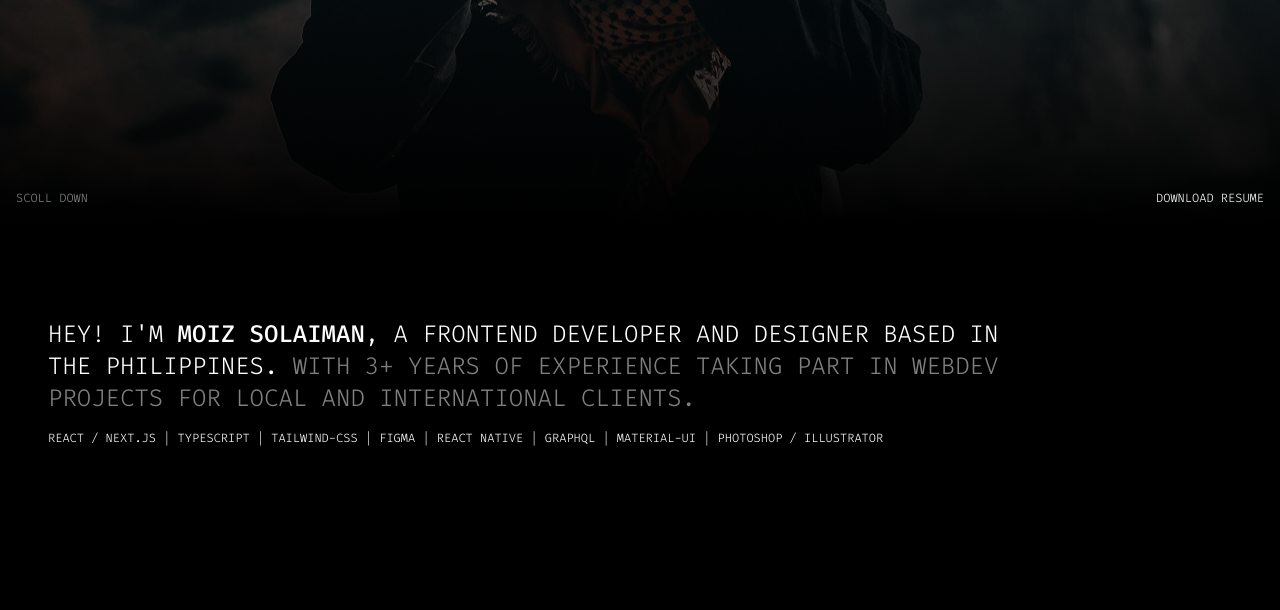
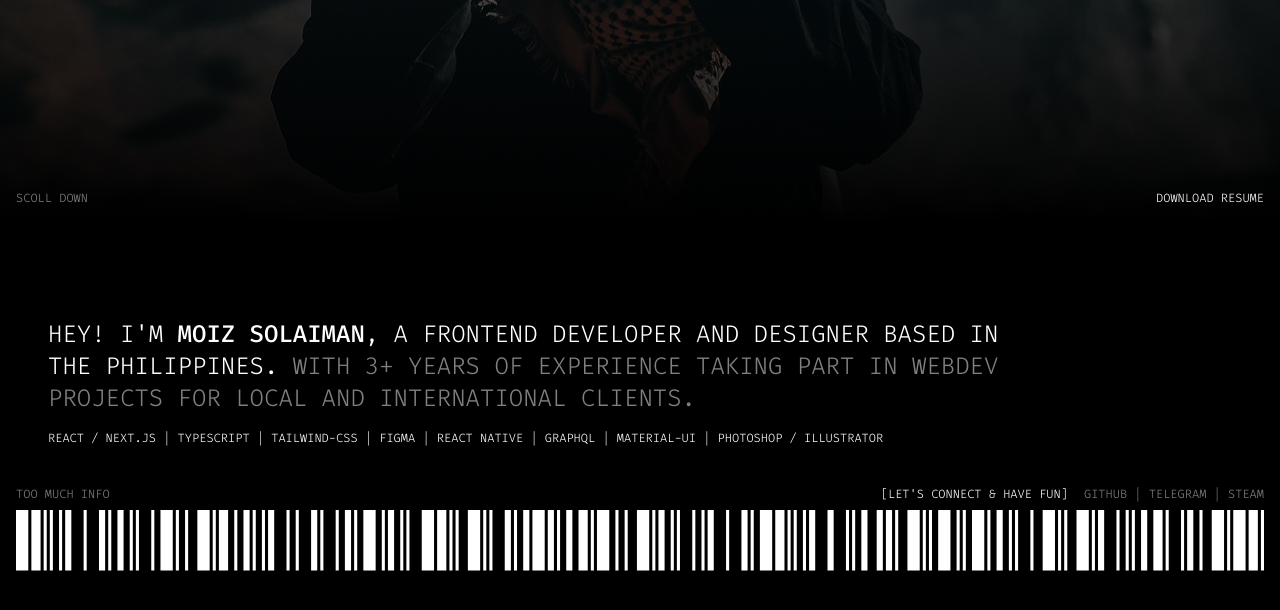
Before and after one commit to amsolaiman/my-portfolio-website-new, a Next.js app: page / in a window 1280 px wide. Shown: the part 578-1188 px from the top of the page. Built offline with nearby package versions, Linux system fonts and the light colour scheme.

Commit message:
feat: add prefooter section (#24)

```diff
--- a/src/app/page.tsx
+++ b/src/app/page.tsx
@@ -3,6 +3,7 @@ import Layout from "@/layout";
 // sections
 import AboutView from "@/sections/about";
 import HeroView from "@/sections/hero";
+import PrefooterView from "@/sections/prefooter";
 
 // ----------------------------------------------------------------------
 
@@ -12,6 +13,8 @@ export default function Page() {
       <HeroView />
 
       <AboutView />
+
+      <PrefooterView />
     </Layout>
   );
 }
--- /dev/null
+++ b/src/sections/prefooter/index.ts
@@ -0,0 +1 @@
+export { default } from "./view";
--- /dev/null
+++ b/src/sections/prefooter/view.tsx
@@ -0,0 +1,55 @@
+import Image from "next/image";
+import Link from "next/link";
+
+// ----------------------------------------------------------------------
+
+export default function PrefooterView() {
+  const SOCIALS = [
+    {
+      label: "Github",
+      href: "https://github.com/",
+    },
+    {
+      label: "Telegram",
+      href: "https://telegram.org/",
+    },
+    {
+      label: "Steam",
+      href: "https://store.steampowered.com/",
+    },
+  ];
+
+  return (
+    <section id="prefooter" className="p-4 pt-10 flex flex-col gap-2">
+      <div className="w-full flex items-center justify-between">
+        <p className="text-xs font-light uppercase opacity-50">Too much info</p>
+
+        <div className="flex gap-4">
+          <p className="text-xs font-light uppercase ">
+            [Let's connect & have fun]
+          </p>
+
+          <div className="flex opacity-50">
+            {SOCIALS.map((link, index) => (
+              <span key={link.label} className="text-xs uppercase font-light ">
+                <Link key={link.label} href={link.href}>
+                  {link.label}
+                </Link>
+                {index < SOCIALS.length - 1 && <>&nbsp;|&nbsp;</>}
+              </span>
+            ))}
+          </div>
+        </div>
+      </div>
+
+      <Image
+        src="/assets/prefooter_mailto_barcode.svg"
+        alt="Hero Brand"
+        width={1248}
+        height={60}
+        draggable={false}
+        className="w-full h-fit object-top object-cover"
+      />
+    </section>
+  );
+}
```
Also changed, not shown: public/assets/prefooter_mailto_barcode.svg (added).
